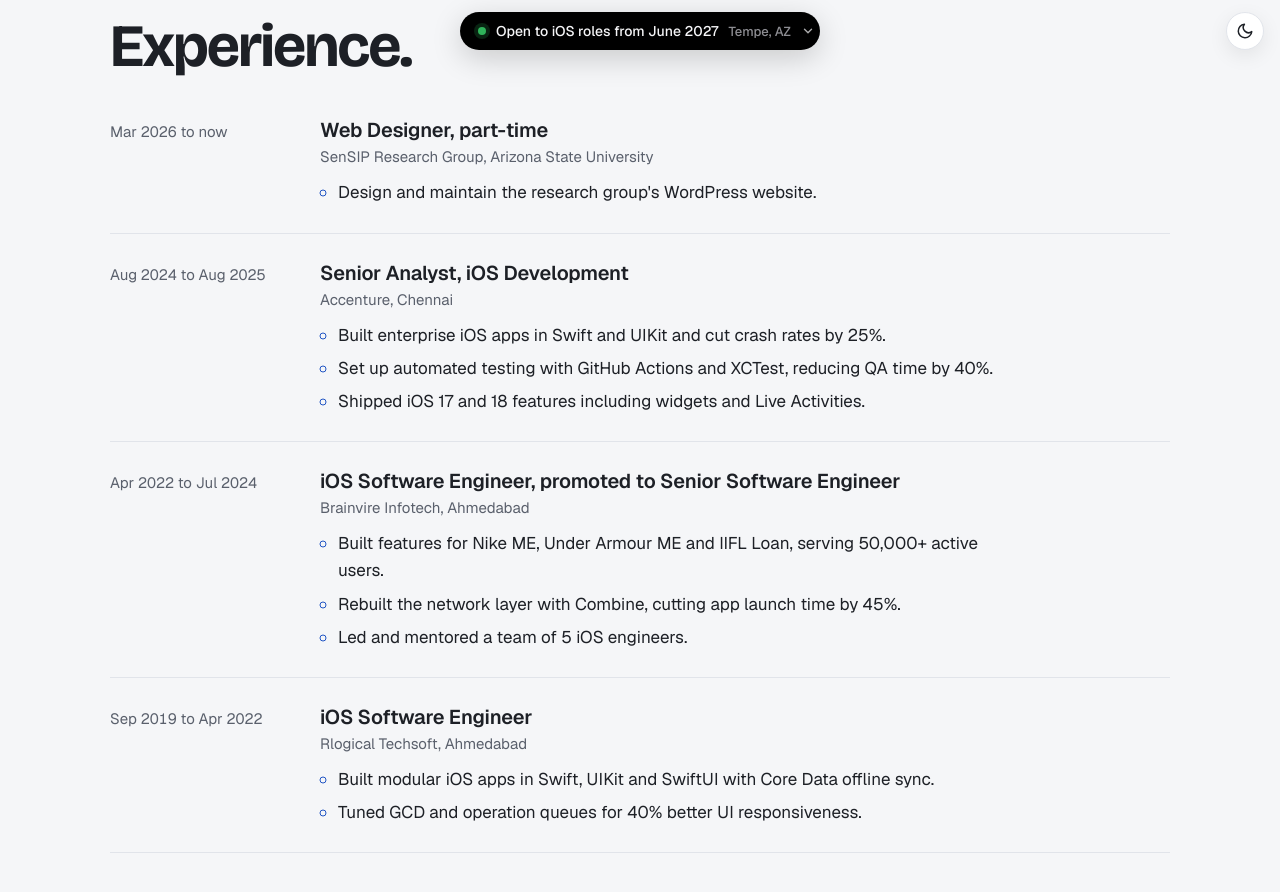
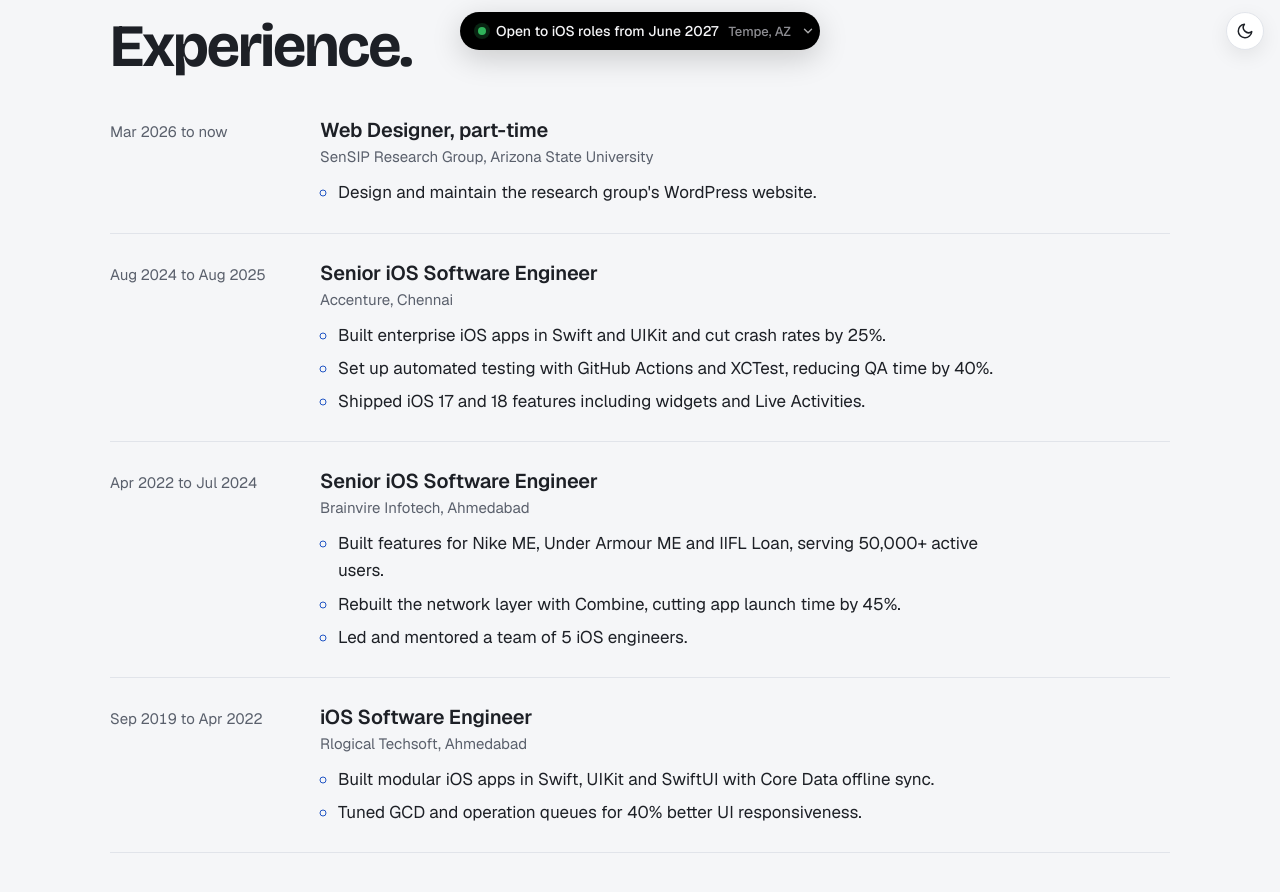
Before and after one commit to patelsid1211/patelsid1211.github.io, a Jekyll site: the page index.html, which Jekyll copies as it is, in a window 1280 px wide and 900 px high, scrolled down 5816 px. Shown: the top 892 px of the window. Built offline with Jekyll 4.4.1, drawn with Linux system fonts in a browser that asks for light colours.

Commit message:
Restore previous job titles
Co-Authored-By: Claude Opus 5.5 <noreply@anthropic.com>
Claude-Session: https://claude.ai/code/session_01GBHJs8GVeex8TdiujCw8w5

```diff
--- a/index.html
+++ b/index.html
@@ -540,7 +540,7 @@ footer { padding-block: 28px 48px; color: var(--muted); font-size: 14px; display
       <li class="job">
         <div class="when">Aug 2024 to Aug 2025</div>
         <div>
-          <h3>Senior Analyst, iOS Development</h3>
+          <h3>Senior iOS Software Engineer</h3>
           <p class="org">Accenture, Chennai</p>
           <ul>
             <li>Built enterprise iOS apps in Swift and UIKit and cut crash rates by 25%.</li>
@@ -552,7 +552,7 @@ footer { padding-block: 28px 48px; color: var(--muted); font-size: 14px; display
       <li class="job">
         <div class="when">Apr 2022 to Jul 2024</div>
         <div>
-          <h3>iOS Software Engineer, promoted to Senior Software Engineer</h3>
+          <h3>Senior iOS Software Engineer</h3>
           <p class="org">Brainvire Infotech, Ahmedabad</p>
           <ul>
             <li>Built features for Nike ME, Under Armour ME and IIFL Loan, serving 50,000+ active users.</li>
```
